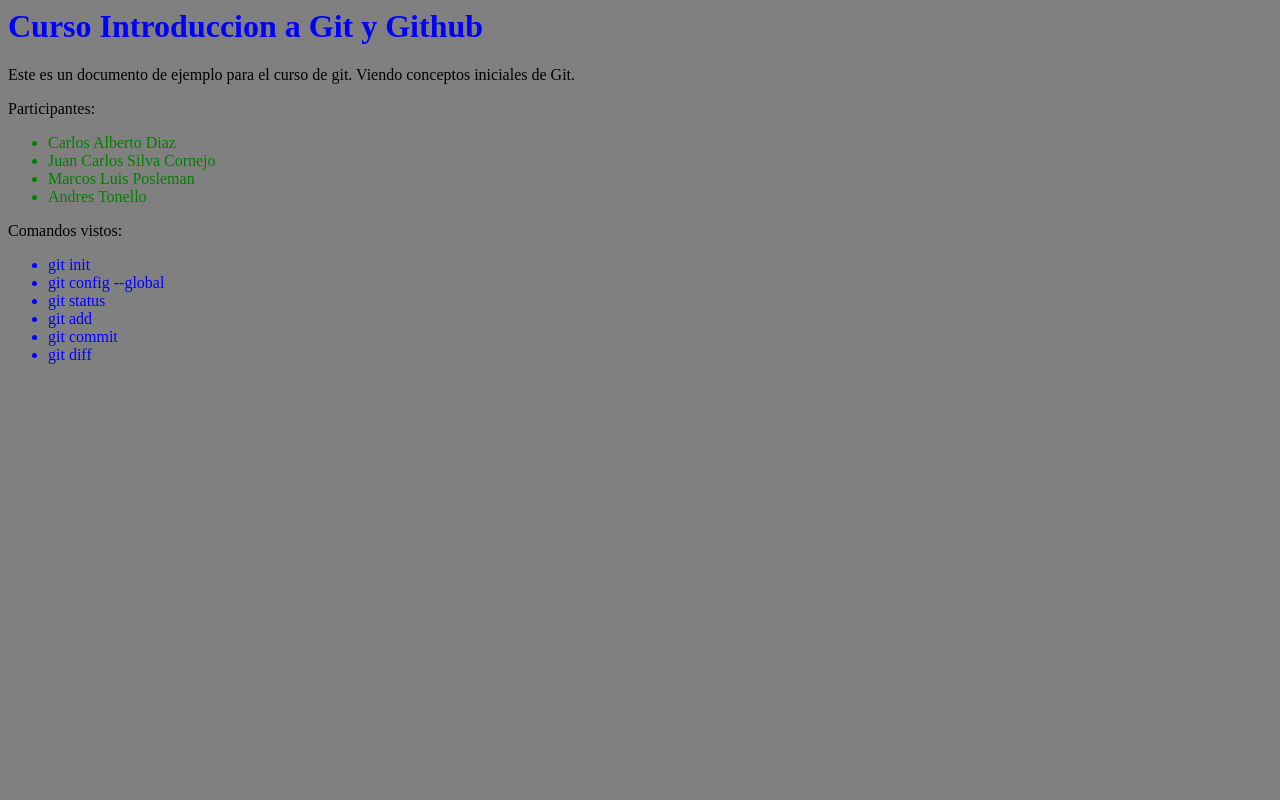
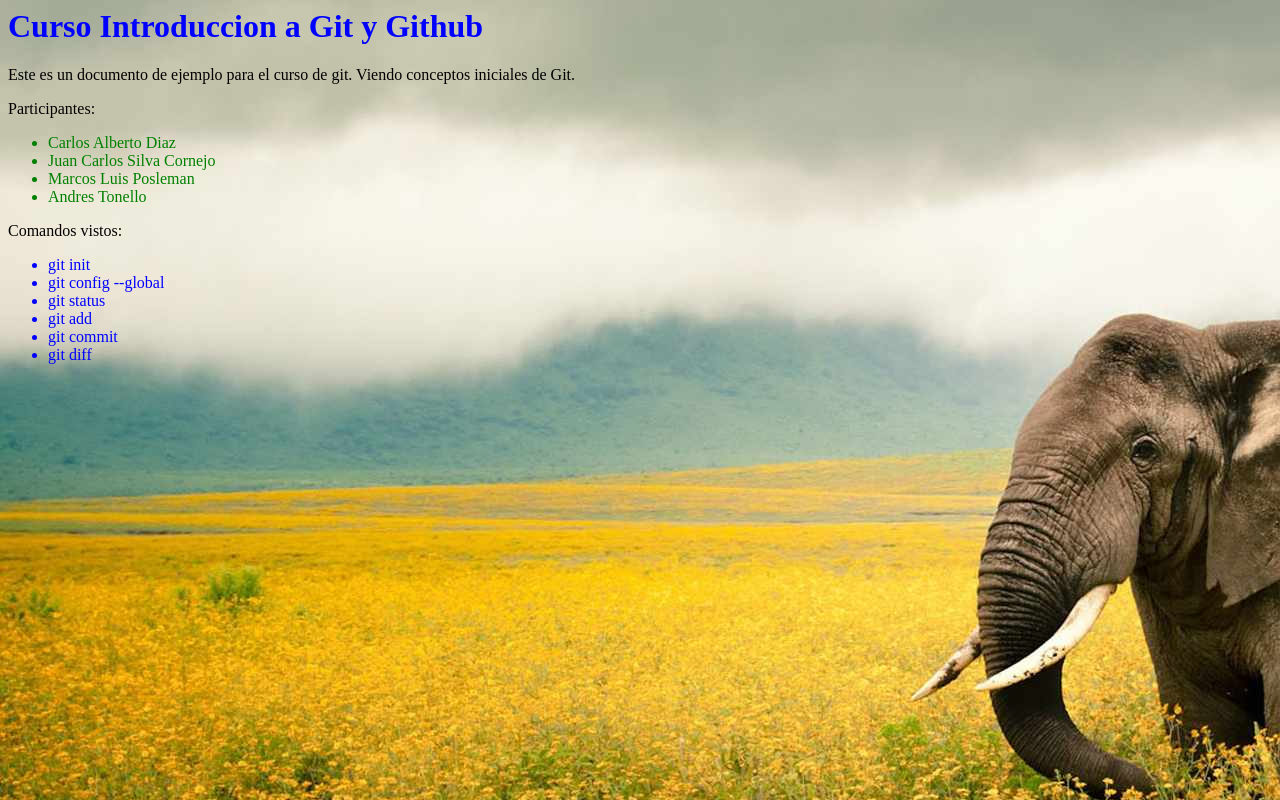
Before and after one commit to ckozus/training-git-june, a plain HTML site: page index.html in a window 1280 px wide. Drawn offline with Linux system fonts and the light colour scheme.

Commit message:
Agregando imagen de fondo

```diff
--- a/estilos.css
+++ b/estilos.css
@@ -1,5 +1,6 @@
 body {
   background: grey;
+  background-image: url("elefante.jpg");
 }
 
 h1 {
```
Also changed, not shown: elefante.jpg (added).
